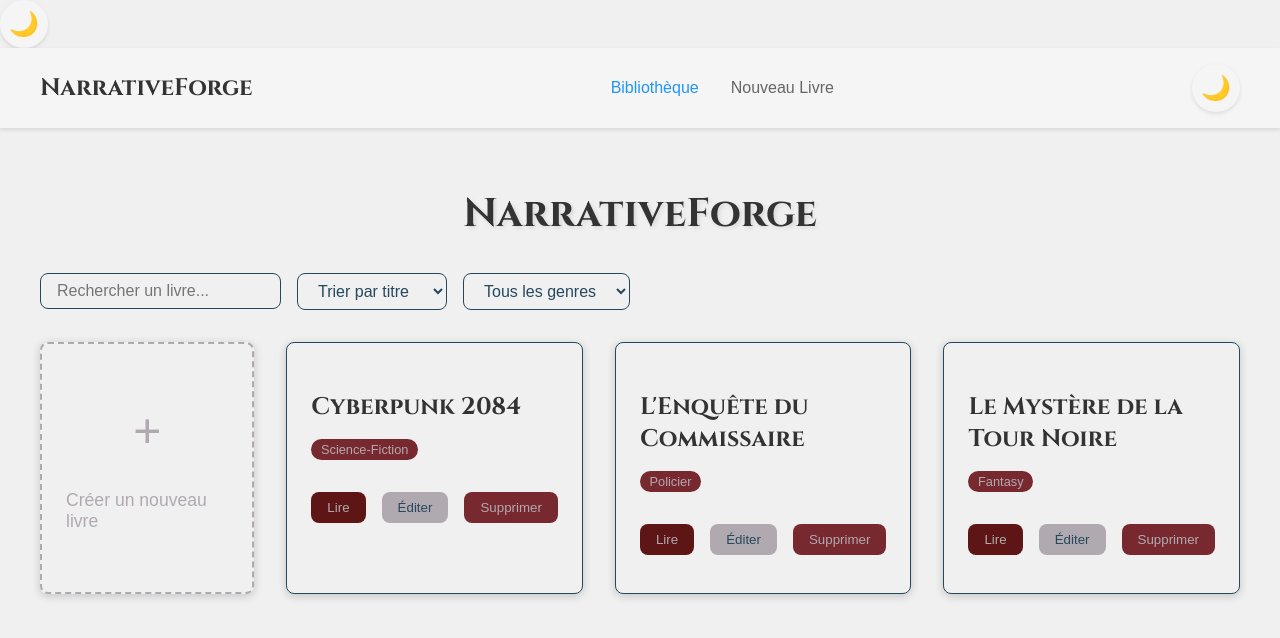
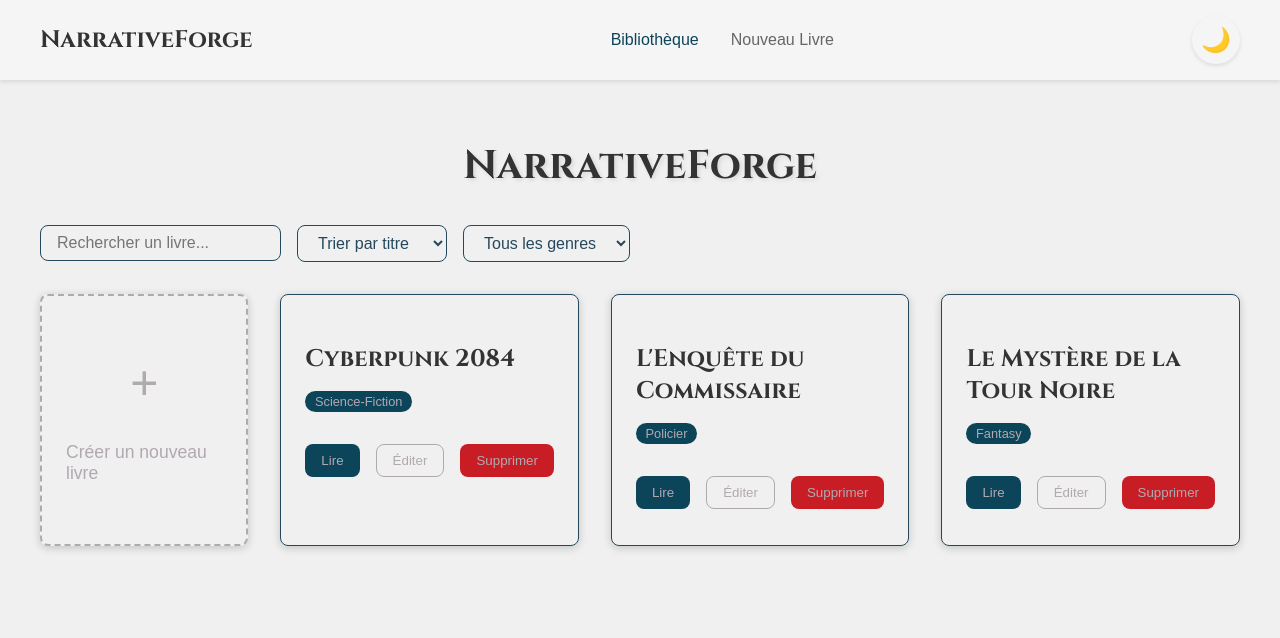
Before and after one commit to AlexandreGaultier/NarrativeForge, a Vue app: page /books in a window 1280 px wide. Shown: the top 638 px of the page. Built offline with nearby package versions, Linux system fonts and the light colour scheme.

Commit message:
quick color fix on Booklist

```diff
--- a/src/App.vue
+++ b/src/App.vue
@@ -1,11 +1,11 @@
 <script setup lang="ts">
-import ThemeToggle from './components/ThemeToggle.vue';
+// import ThemeToggle from './components/ThemeToggle.vue';
 // Le routeur est déjà configuré dans main.ts
 </script>
 
 <template>
   <div id="app">
-    <ThemeToggle />
+    <!-- <ThemeToggle /> -->
     <router-view></router-view>
   </div>
 </template>
--- a/src/style.css
+++ b/src/style.css
@@ -6,9 +6,10 @@
   --bg-secondary: #f5f5f5;
   --text-primary: #333333;
   --text-secondary: #666666;
-  --accent-primary: #2196F3;
-  --accent-secondary: #4CAF50;
-  --accent-warning: #FFC107;
+  --accent-primary: #0c445a;
+  --accent-secondary: #f4cf77;
+  --accent-tertiary: #c81d25;
+  --accent-warning: #f97171;
   --card-bg: #ffffff;
   --border-radius: 8px;
   --shadow: 0 2px 4px rgba(0,0,0,0.1);
@@ -19,9 +20,10 @@
   --bg-secondary: #2d2d2d;
   --text-primary: #ffffff;
   --text-secondary: #b3b3b3;
-  --accent-primary: #64B5F6;
-  --accent-secondary: #81C784;
-  --accent-warning: #FFD54F;
+  --accent-primary: #0c445a;
+  --accent-secondary: #f4cf77;
+  --accent-tertiary: #c81d25;
+  --accent-warning: #f97171;
   --card-bg: #333333;
   --shadow: 0 2px 4px rgba(0,0,0,0.2);
 }
--- a/src/views/BookList.vue
+++ b/src/views/BookList.vue
@@ -29,8 +29,8 @@
           </div>
         </div>
         <div class="book-actions">
-          <button @click.stop="readBook(book.id)">Lire</button>
-          <button @click.stop="editBook(book.id)">Éditer</button>
+          <button @click.stop="readBook(book.id) " class="read-btn">Lire</button>
+          <button @click.stop="editBook(book.id)" class="edit-btn">Éditer</button>
           <button @click.stop="confirmDelete(book.id)" class="delete-btn">Supprimer</button>
         </div>
       </div>
@@ -217,20 +217,20 @@ async function deleteBook() {
   border: none;
   border-radius: var(--border-radius);
   cursor: pointer;
-  background-color: #77292f;
   color: #b1a9b0;
   transition: background 0.2s, color 0.2s;
 }
-.book-actions button:first-child {
-  background-color: #5d1615;
+.read-btn {
+  background: var(--accent-primary);
   color: #b1a9b0;
 }
-.book-actions button:nth-child(2) {
-  background-color: #b1a9b0;
-  color: #25485c;
+.edit-btn {
+  background-color: transparent ;
+  border: 1px solid #b1a9b0 !important;
+  color: #b1a9b0;
 }
 .delete-btn {
-  background: #77292f;
+  background: var(--accent-tertiary);
   color: #b1a9b0;
 }
 .dialog-actions {
@@ -266,7 +266,7 @@ async function deleteBook() {
   margin-top: 0.5rem;
 }
 .genre-chip {
-  background: #77292f;
+  background: var(--accent-primary);
   color: #b1a9b0;
   padding: 0.2rem 0.6rem;
   border-radius: 12px;
```
